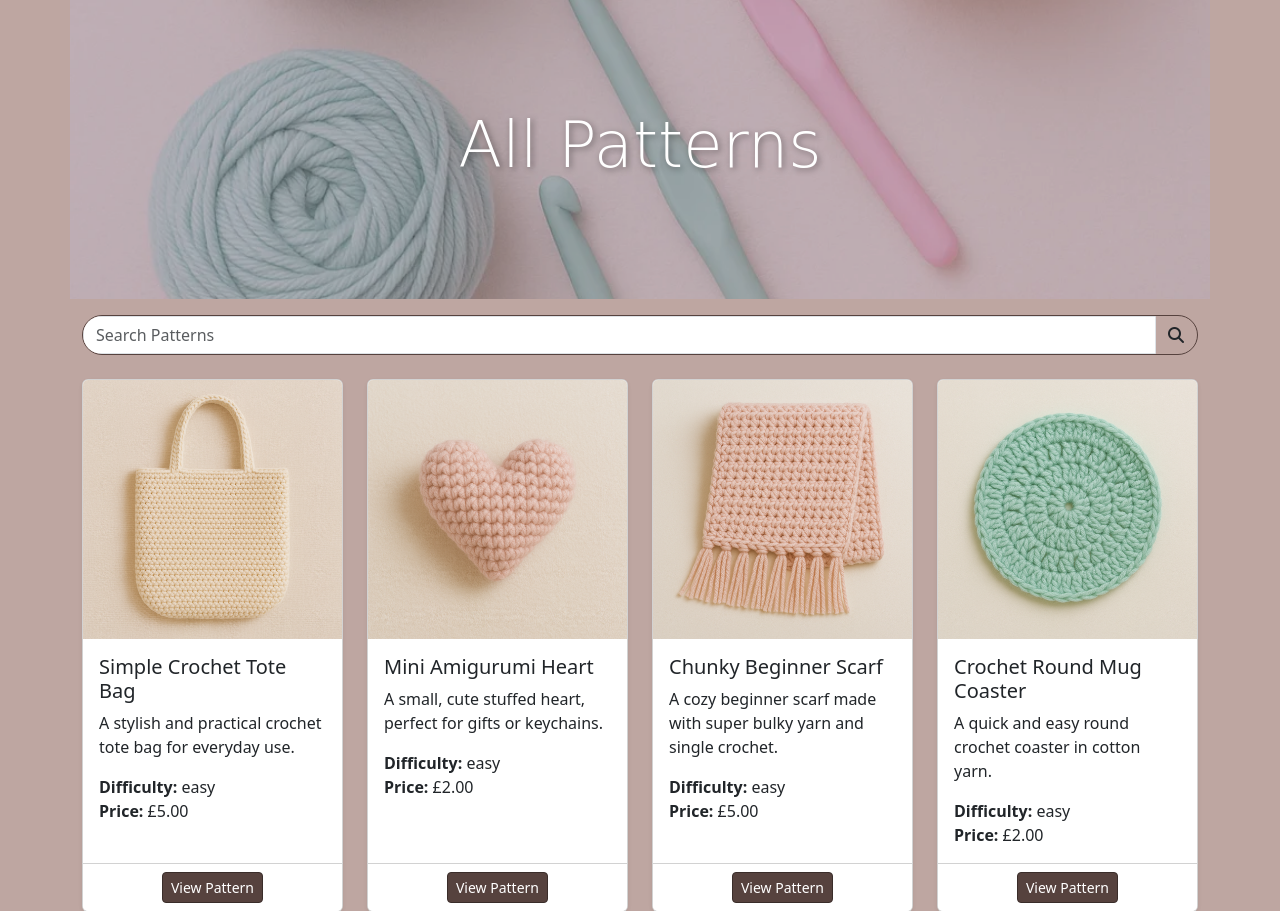
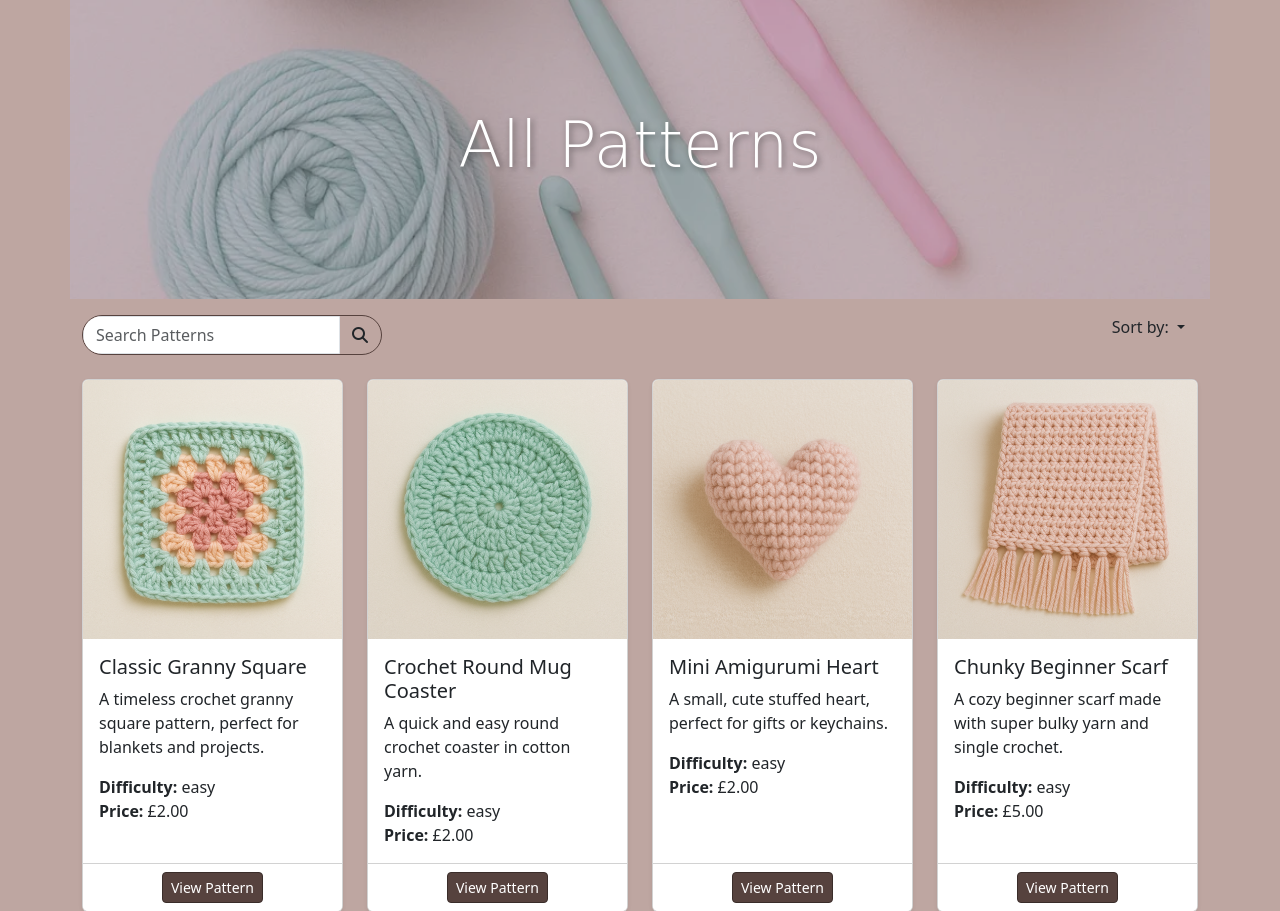
Before and after one commit to chloejones9464/loop-and-thread, a Django app: a page that uses patterns/templates/patterns/pattern_list.html in a window 1280 px wide. Shown: the part 57-968 px from the top of the page. Run offline with Django 4.2, Linux system fonts and the light colour scheme; data comes from the database, SQL or seed files in the repository; some libraries are stand-ins or nearby versions; some web fonts are replaced.

Commit message:
Added sort functionality

```diff
--- a/patterns/templates/patterns/pattern_list.html
+++ b/patterns/templates/patterns/pattern_list.html
@@ -14,9 +14,10 @@
                 </section>
             </div>
         </div>
-
+    </div>
+    <div class="container d-flex justify-content-between align-items-center">
         <form action="{% url 'pattern_list' %}" method="get">
-            <div id="search-bar" class="input-group w-100 mt-3">
+            <div id="search-bar" class="input-group mt-3">
                 <input type="text" name="q" class="form-control" placeholder="Search Patterns">
                 <div class="input-group-append">
                     <button class="form-control btn" type="submit">
@@ -27,6 +28,18 @@
                 </div>
             </div>
         </form>
+
+        <div class="dropdown">
+        <button class="btn dropdown-toggle" type="button" data-bs-toggle="dropdown" aria-expanded="false">
+            Sort by:
+        </button>
+        <ul class="dropdown-menu">
+            <li><a href="{% url 'pattern_list' %}?sort=price&direction=asc" class="dropdown-item">Price(low-high)</a></li>
+            <li><a href="{% url 'pattern_list' %}?sort=price&direction=desc" class="dropdown-item">Price(high-low)</a></li>
+            <li><a href="{% url 'pattern_list' %}?sort=title&direction=asc" class="dropdown-item">Alphabetically(A-Z)</a></li>
+            <li><a href="{% url 'pattern_list' %}?sort=title&direction=desc" class="dropdown-item">Alphabetically(Z-A)</a></li>
+        </ul>
+        </div>
     </div>
 
 
--- a/patterns/views.py
+++ b/patterns/views.py
@@ -18,6 +18,17 @@ def pattern_list(request):
         qs = qs.filter(
             Q(title__icontains=query) | Q(description__icontains=query)
         )
+
+    sort = request.GET.get("sort", "")
+    direction = request.GET.get("direction", "")
+
+    if sort in ["price", "title", "created_at"]:
+        if direction == "desc":
+            sortkey = f"-{sort}"
+        else:
+            sortkey = sort
+        qs = qs.order_by(sortkey)
+
 
     paginator = Paginator(qs, 6)
     page_number = request.GET.get("page")
```
